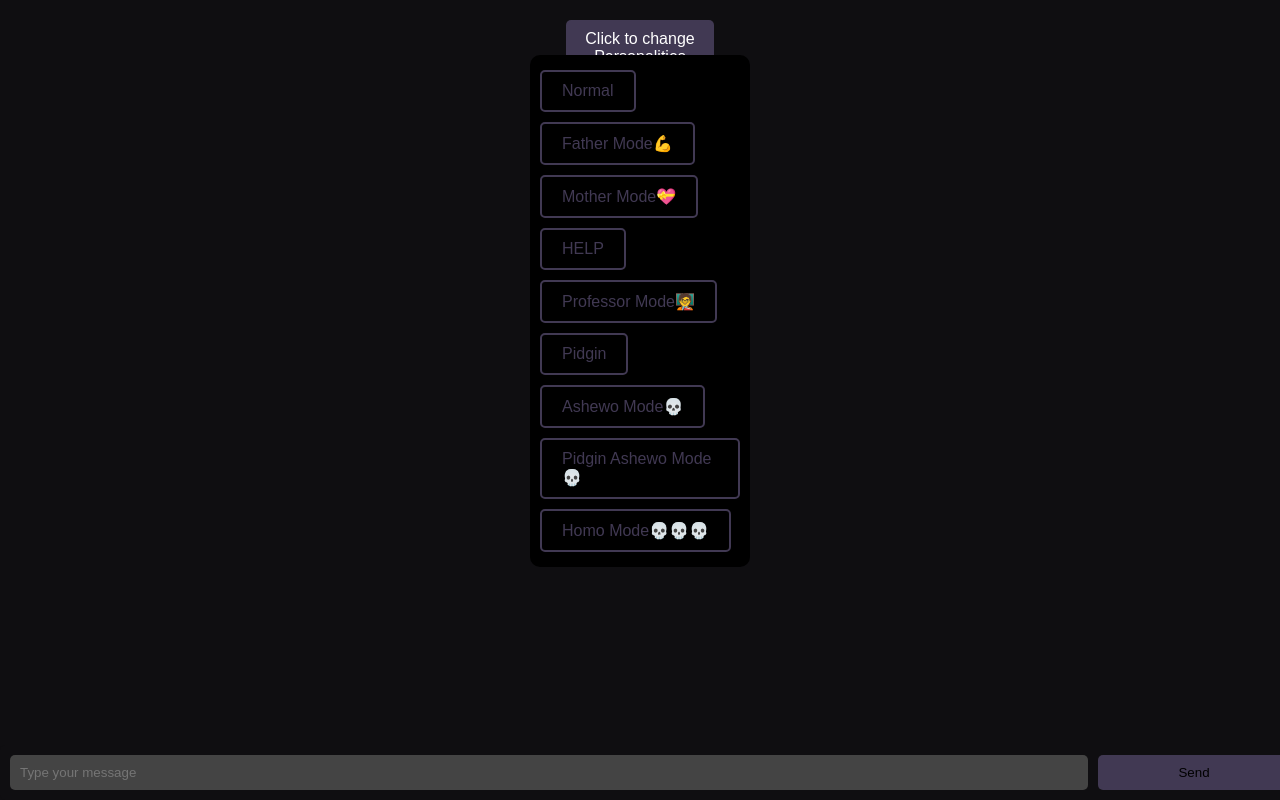
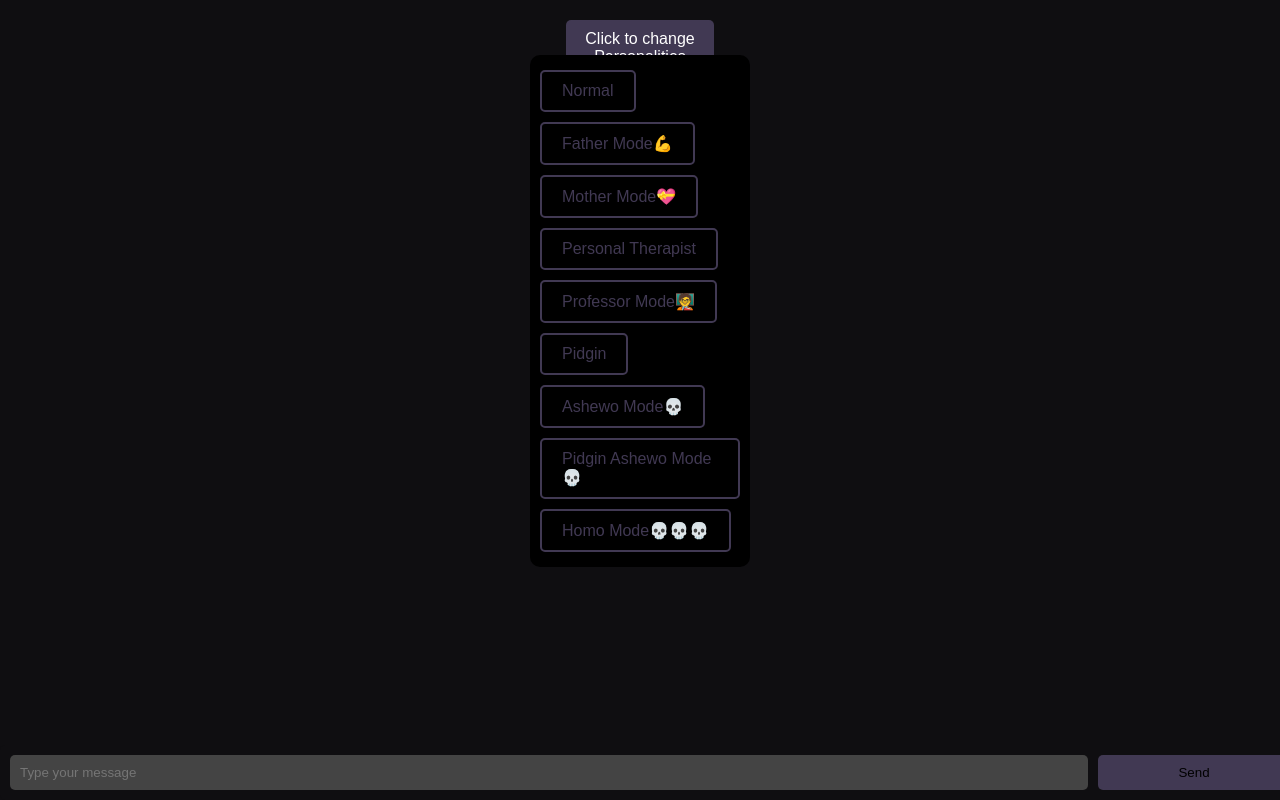
Before and after one commit to tech-monarch/Lumina, a website: page pages/1/test.html in a window 1280 px wide. Both pictures are taken after a click on the element "Click to change Personalities". Drawn offline with nearby package versions, Linux system fonts and the light colour scheme.

Commit message:
Shinra Tensei

```diff
--- a/pages/1/test.html
+++ b/pages/1/test.html
@@ -169,7 +169,7 @@
         <button onclick="handleLanguageChange('Normal')">Normal</button>
         <button onclick="handleLanguageChange('Father')">Father Mode💪</button>
         <button onclick="handleLanguageChange('Mother')">Mother Mode💝</button>
-        <button onclick="handleLanguageChange('Help')">HELP</button>
+        <button onclick="handleLanguageChange('Help')">Personal Therapist</button>
         <button onclick="handleLanguageChange('Professor')">
           Professor Mode🧑‍🏫
         </button>
```
